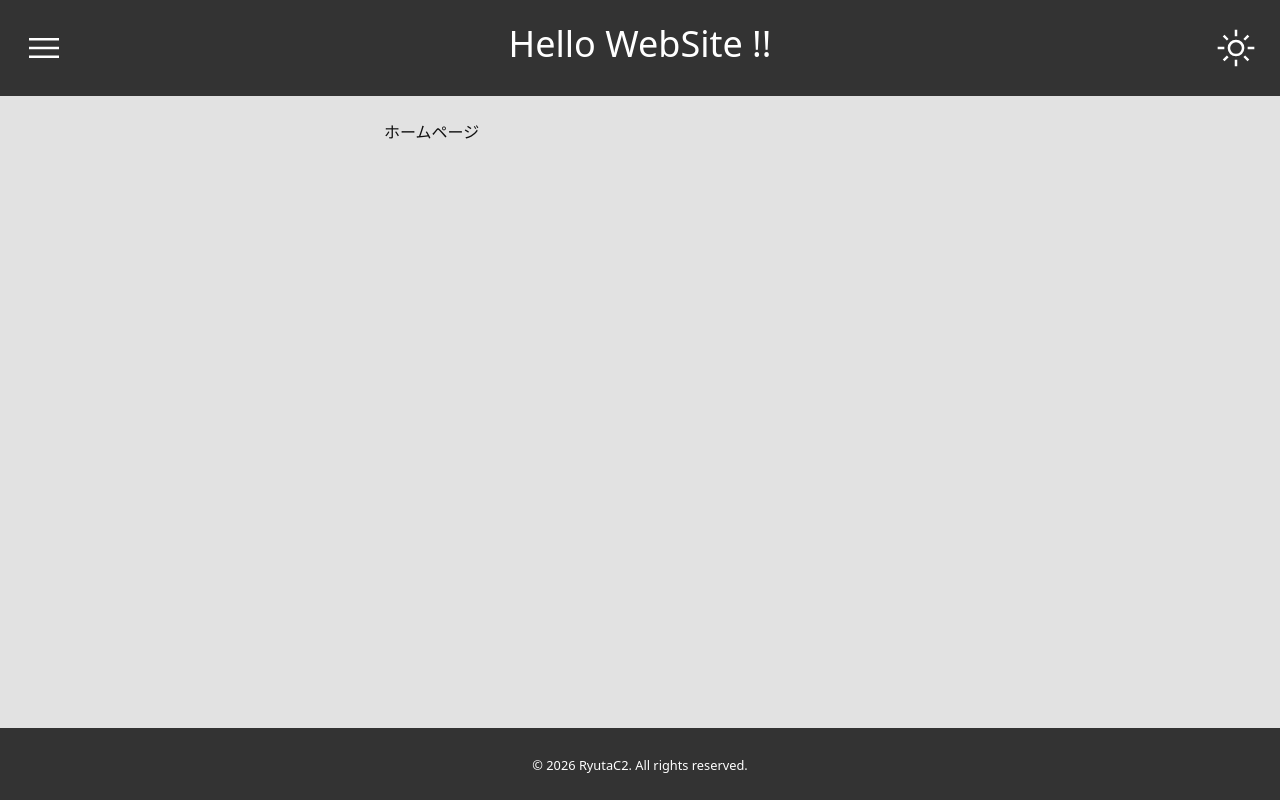
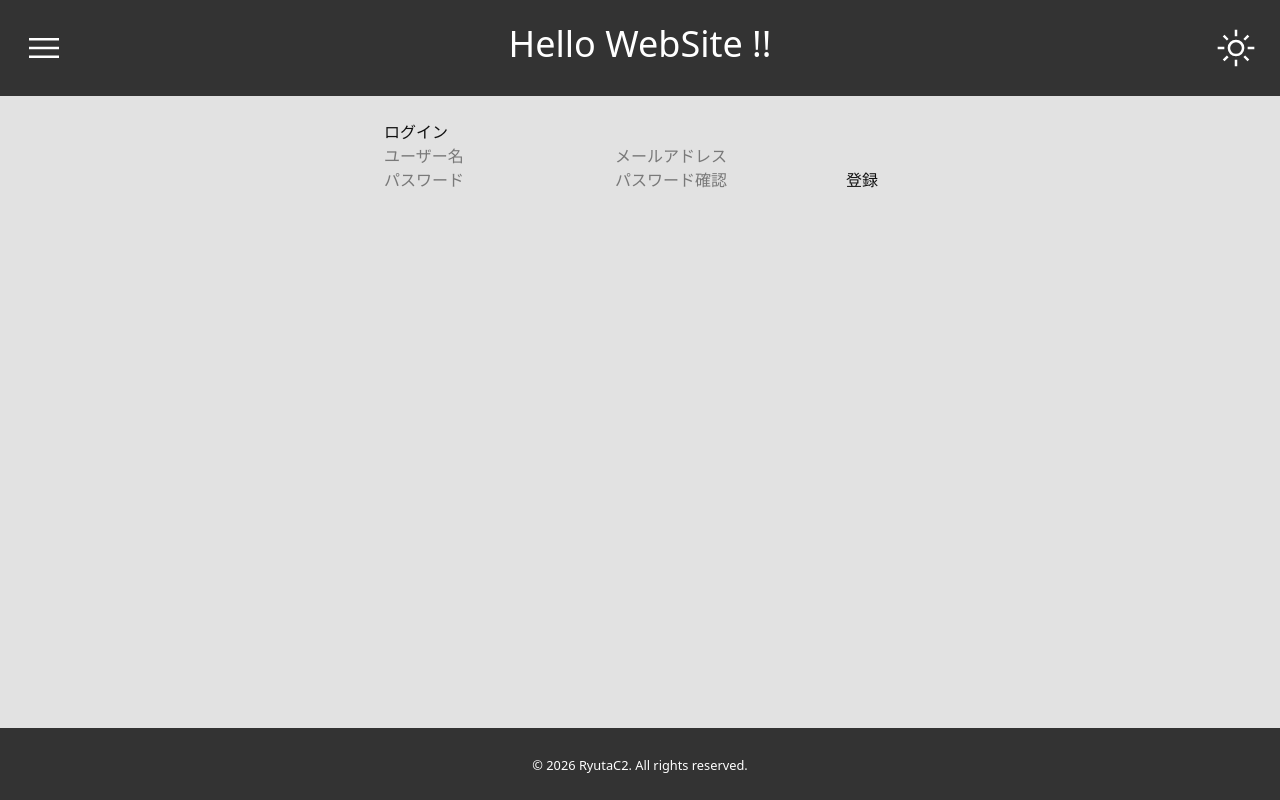
Before and after one commit to RyutaC2/01_web_api_study, a Next.js app in the folder front_end/: page / in a window 1280 px wide. Built offline with nearby package versions, Linux system fonts and the light colour scheme.

Commit message:
feat: ログインフォームを実装
- React Hook Formとzodを使いバリデーションチェックとformを実装しました。

```diff
--- a/front_end/app/components/ColorMode/ColorMode.tsx
+++ b/front_end/app/components/ColorMode/ColorMode.tsx
@@ -1,6 +1,5 @@
 "use client";
 
-import React from "react";
 import styles from "./color-mode.module.css";
 
 interface ColorModeProps {
--- a/front_end/app/components/MenuButton/MenuButton.tsx
+++ b/front_end/app/components/MenuButton/MenuButton.tsx
@@ -1,6 +1,5 @@
 "use client";
 
-import React from "react";
 import styles from "./menu-button.module.css";
 
 interface MenuButtonProps {
--- a/front_end/app/page.tsx
+++ b/front_end/app/page.tsx
@@ -1,3 +1,53 @@
+"use client";
+
+    import { z } from "zod";
+    import { useForm } from "react-hook-form";
+    import { zodResolver } from "@hookform/resolvers/zod";
+
+const registerSchema = z.object({
+    username: z.string()
+    .min(3, { message: "ユーザー名は3文字以上で入力してください。"})
+    .max(12, { message: "ユーザー名は12文字以下で入力してください。"})
+    .regex(/^[a-zA-Z0-9_\-]+$/, { message: "ユーザー名は英数字、アンダーバー、ハイフンで入力してください。"}),
+    email: z.string()
+    .email({ message: "有効なメールアドレスを入力してください。"}),
+    password: z.string()
+    .min(8, { message: "パスワードは8文字以上で入力してください。"})
+    .max(20, { message: "パスワードは20文字以下で入力してください。"})
+    .regex(/^(?=.*[a-z])(?=.*[A-Z])(?=.*\d)(?=.*[@$!%*?&-_])[A-Za-z\d@$!%*?&-_]+$/, { message: "パスワードは大文字、小文字、数字、記号を含めてください。" }),
+    confirmPassword: z.string(),
+}).refine(data => data.password === data.confirmPassword,
+    {
+        message: "パスワードが一致しません。",
+        path: ["confirmPassword"],
+    }
+)
+
+type RegisterInput = z.infer<typeof registerSchema>
+
 export default function HomePage() {
-    return <h2>ホームページ</h2>
+
+    const { register, handleSubmit, formState: { errors } } = useForm<RegisterInput>({
+        resolver: zodResolver(registerSchema),
+    })
+    const onSubmit = (data: RegisterInput) => {
+        console.log(data)
+    }
+
+    return (
+        <div>
+            <h1>ログイン</h1>
+            <form onSubmit={handleSubmit(onSubmit)}>
+                <input {...register("username")} placeholder="ユーザー名" />
+                {errors.username && <p>{errors.username.message}</p>}
+                <input {...register("email")} placeholder="メールアドレス" />
+                {errors.email && <p>{errors.email.message}</p>}
+                <input type="password" {...register("password")} placeholder="パスワード" />
+                {errors.password && <p>{errors.password.message}</p>}
+                <input type="password" {...register("confirmPassword")} placeholder="パスワード確認" />
+                {errors.confirmPassword && <p>{errors.confirmPassword.message}</p>}
+                <button type="submit">登録</button>
+            </form>
+        </div>
+    )
 }
```
Also changed, not shown: front_end/package.json (+5 -2 lines), front_end/app/user/login/page.tsx (added), front_end/app/user/register/page.tsx (added), front_end/app/user/settings/page.tsx (added), 1 other file (tests, documents, lock files or other folders).
